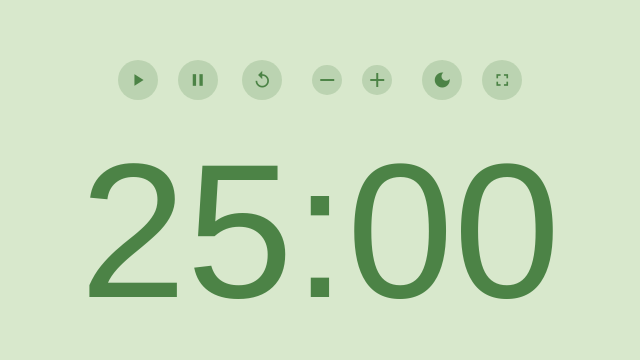
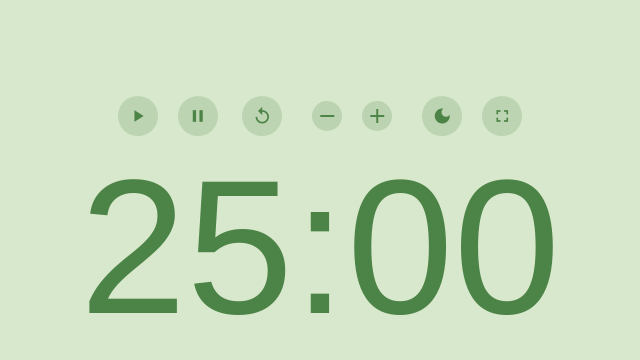
Before and after one commit to minecraftchicken/MaterialTimer, a plain HTML site: page index.html in a window 1280 px wide. Shown: the part 181-541 px from the top of the page, without its empty margins (320-960 px from the left). Drawn offline with Linux system fonts and the light colour scheme; a web font is replaced by a local one.

Commit message:
Update index.html

```diff
--- a/index.html
+++ b/index.html
@@ -46,7 +46,6 @@
         #timer {
             font-size: 12em;
             font-weight: 300;
-            margin-bottom: 20px;
             z-index: 1;
             color: var(--accent-color);
             transition: font-size 0.5s ease;
@@ -65,6 +64,7 @@
             background-color: var(--progress-bar-color);
             transition: height 0.1s linear;
             border-radius: 40px 40px 0 0;
+            z-index: -2;
         }
 
         .controls {
@@ -72,7 +72,13 @@
             justify-content: center;
             align-items: center;
             transition: opacity 0.5s ease;
-            margin-bottom: 20px;
+        }
+
+        .elements-container {
+            background: var(--background-color);
+    border-radius: 10em;
+    padding: 2em 8em 0 8em;
+    z-index: 1;
         }
 
         body.fullscreen .controls,
@@ -219,8 +225,7 @@ body.fullscreen .ui-container { /* Target the UI container specifically */
 </head>
 
 <body>
-    <div id="timer">25:00</div>
-    <div id="progress"></div>
+    <div class="elements-container">
 
         <div class="controls">
             <button id="start"><span class="material-icons">play_arrow</span></button>
@@ -234,6 +239,10 @@ body.fullscreen .ui-container { /* Target the UI container specifically */
             <button id="darkModeToggle"><span class="material-icons">dark_mode</span></button>
             <button id="fullscreen"><span class="material-icons">fullscreen</span></button>
         </div>
+        <div id="timer">25:00</div>
+    </div>
+
+    <div id="progress"></div>
 
     <video id="backgroundVideo" loop muted playsinline>
         <source src="blank-0.2-sec.m4v" type="video/mp4">
```
Lines whose indentation alone changed are shown as unchanged.
